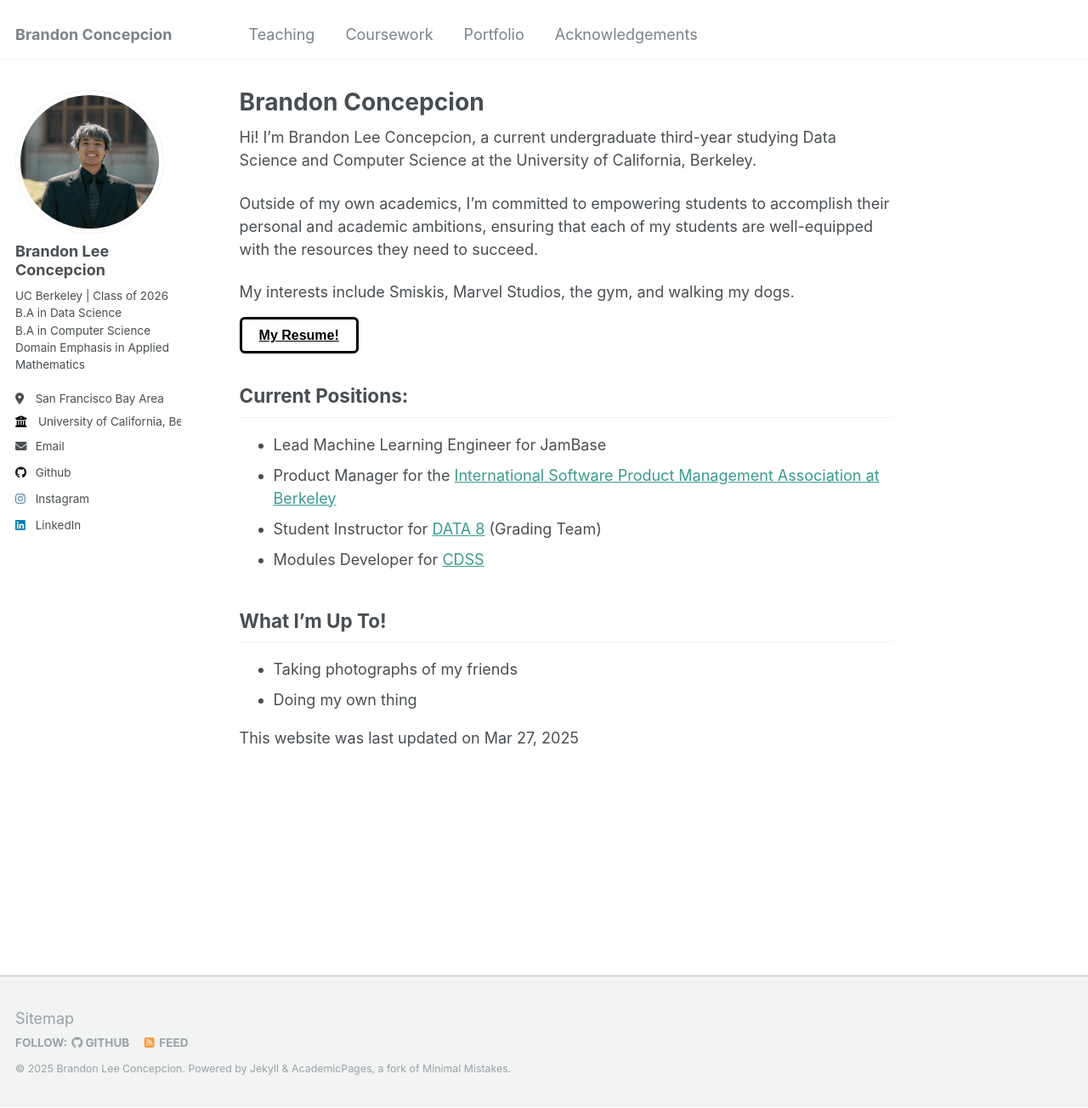
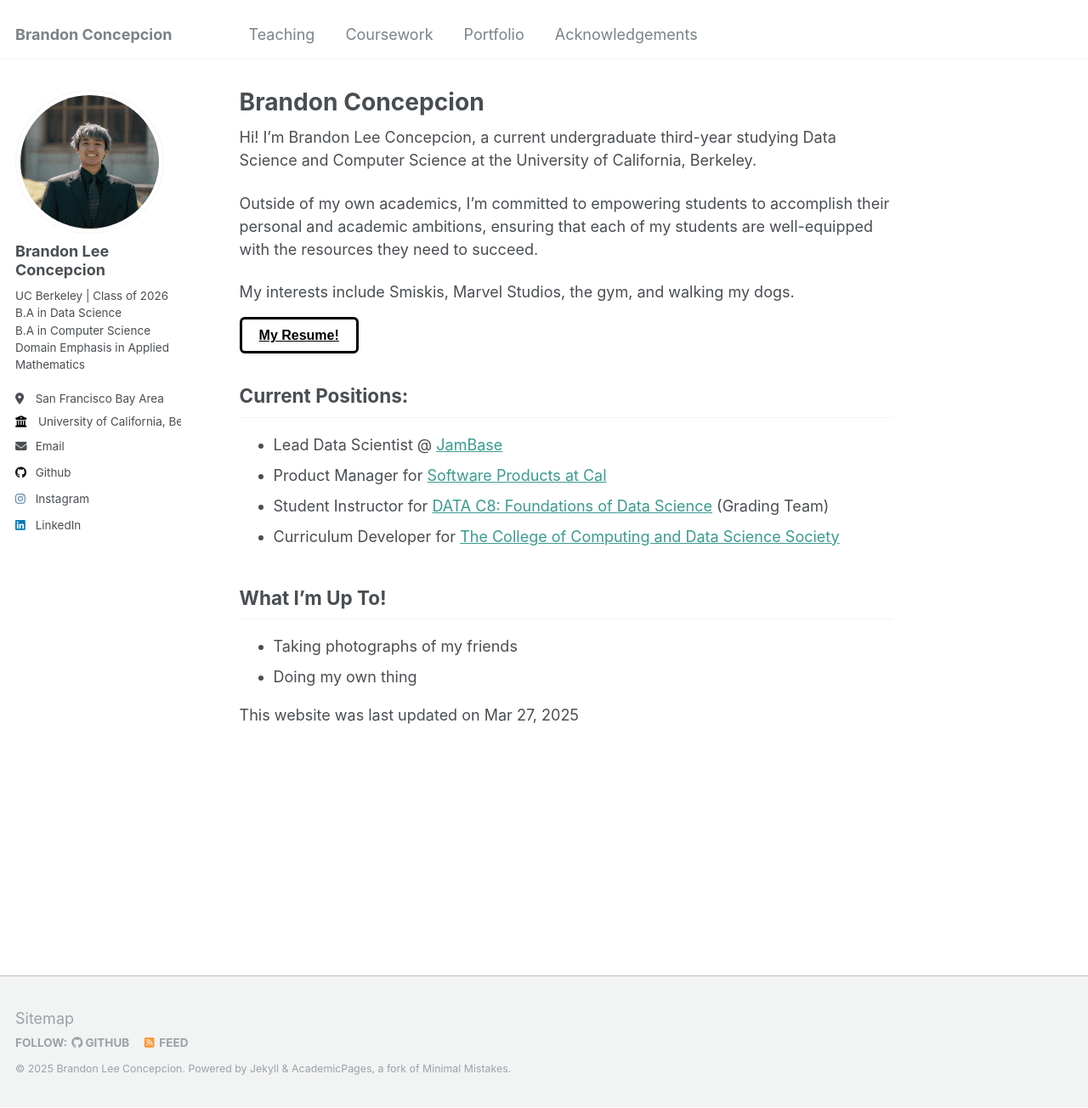
Before and after one commit to brandonconcepcion/brandonconcepcion.github.io, a Jekyll site: the page built from _pages/about.md, in a window 1280 px wide and 1304 px high. Shown: the whole window at 85% size. Built offline with Jekyll 4.4.1, drawn with Linux system fonts in a browser that asks for light colours.

Commit message:
resume updates

```diff
--- a/_pages/about.md
+++ b/_pages/about.md
@@ -33,13 +33,13 @@ Outside of my own academics, I’m committed to empowering students to accomplis
 
 My interests include Smiskis, Marvel Studios, the gym, and walking my dogs.
 
-<a href="files/ConcepcionBrandon_Resume.pdf" class="linkedin-btn" target="_blank">My Resume!</a>
+<a href="files/Concepcion_Brandon_Resume.pdf" class="linkedin-btn" target="_blank">My Resume!</a>
 
 ## Current Positions:
-* Lead Machine Learning Engineer for JamBase
-* Product Manager for the <a href = "https://ispma.org/student-chapter-uc-berkeley/" target = "_blank">International Software Product Management Association at Berkeley </a>
-* Student Instructor for <a href = "https://www.data8.org/" target="_blank">DATA 8</a> (Grading Team)
-* Modules Developer for <a href = "https://cdss.berkeley.edu/" target="_blank">CDSS</a>
+* Lead Data Scientist @ <a href = 'http://jambase.com/' target = "_blank">JamBase</a>
+* Product Manager for <a href = "https://ispma.org/student-chapter-uc-berkeley/" target = "_blank">Software Products at Cal</a>
+* Student Instructor for <a href = "https://www.data8.org/" target="_blank">DATA C8: Foundations of Data Science</a> (Grading Team)
+* Curriculum Developer for <a href = "https://cdss.berkeley.edu/" target="_blank">The College of Computing and Data Science Society</a>
 
 ## What I'm Up To!
 * Taking photographs of my friends
```
Also changed, not shown: 1 other file.
